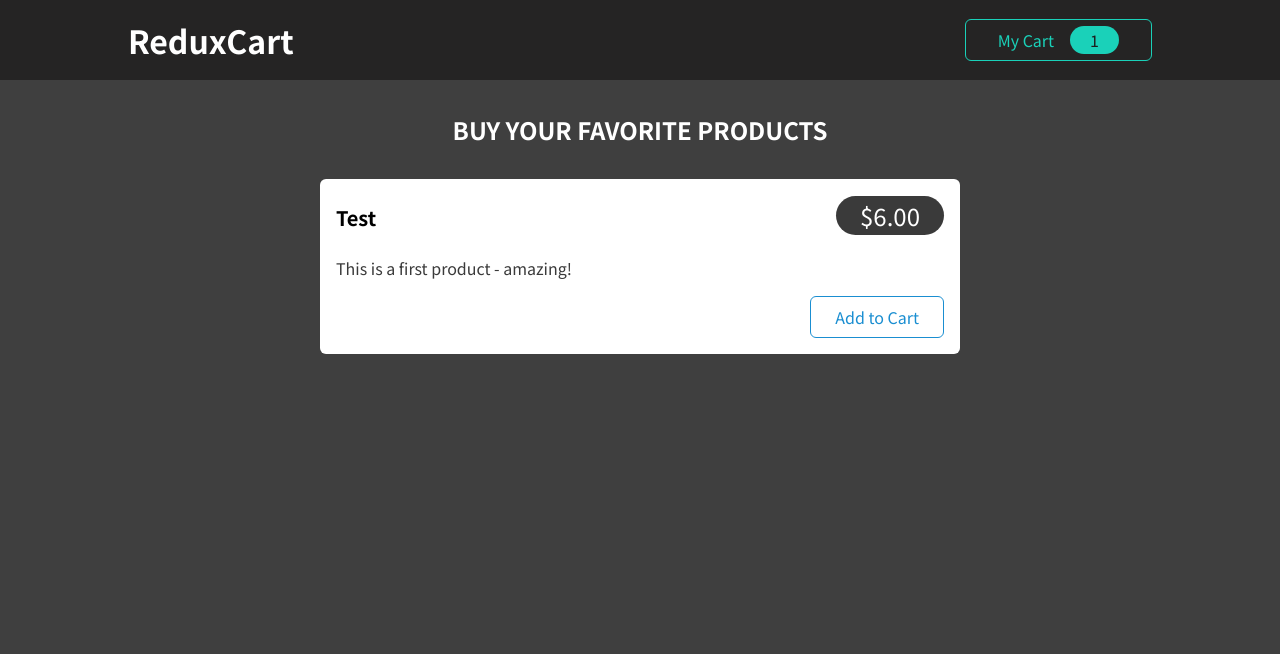
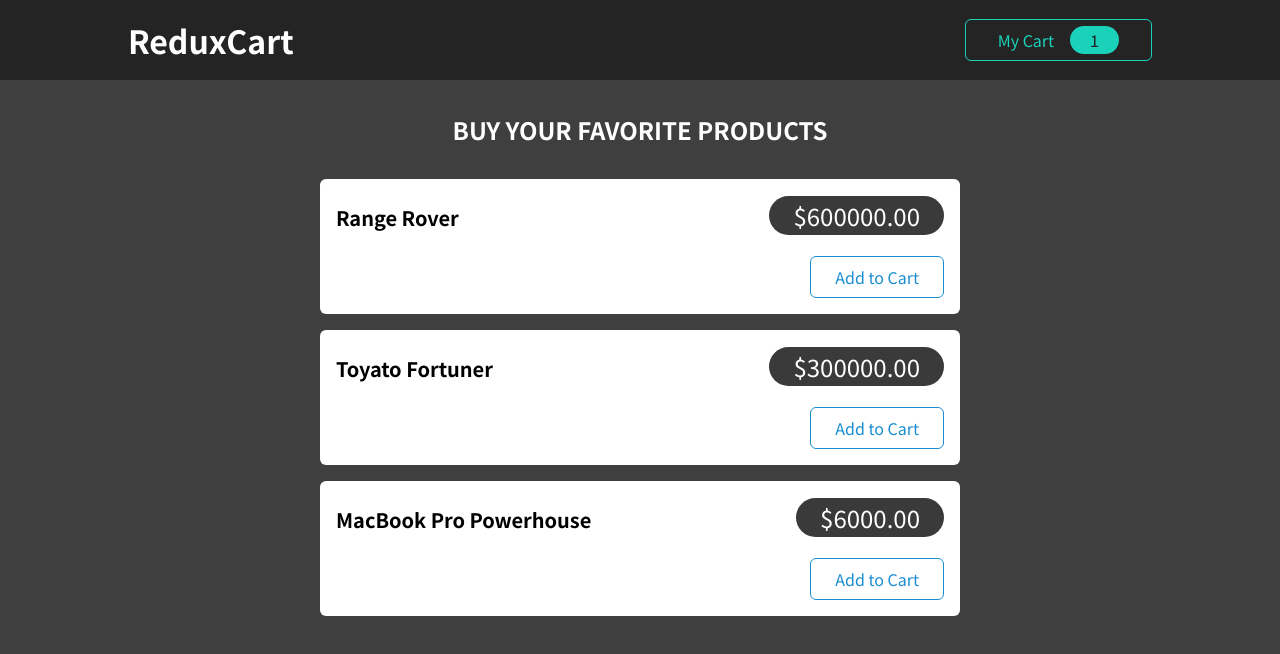
Before and after one commit to colson0x1/redux-cart-async, a React (Create React App) app: page / in a window 1280 px wide. Shown: the top 654 px of the page. Built offline with nearby package versions, Linux system fonts and the light colour scheme.

Commit message:
create dummy products and render it on products

```diff
--- a/src/components/Shop/Products.js
+++ b/src/components/Shop/Products.js
@@ -1,16 +1,40 @@
 import ProductItem from './ProductItem';
 import classes from './Products.module.css';
+
+const DUMMY_PRODUCTS = [
+  {
+    id: 'p1',
+    price: 600000,
+    title: 'Range Rover',
+    description: 'When networth is more than 2 million dollars',
+  },
+  {
+    id: 'p2',
+    price: 300000,
+    title: 'Toyato Fortuner',
+    description: 'When networth is more than 1 million dollars',
+  },
+  {
+    id: 'p3',
+    price: 6000,
+    title: 'MacBook Pro Powerhouse',
+    description: 'When networth is 100,000',
+  },
+];
 
 const Products = (props) => {
   return (
     <section className={classes.products}>
       <h2>Buy your favorite products</h2>
       <ul>
-        <ProductItem
-          title='Test'
-          price={6}
-          description='This is a first product - amazing!'
-        />
+        {DUMMY_PRODUCTS.map((product) => (
+          <ProductItem
+            key={product.id}
+            title={product.title}
+            price={product.price}
+            description={product.des}
+          />
+        ))}
       </ul>
     </section>
   );
```
